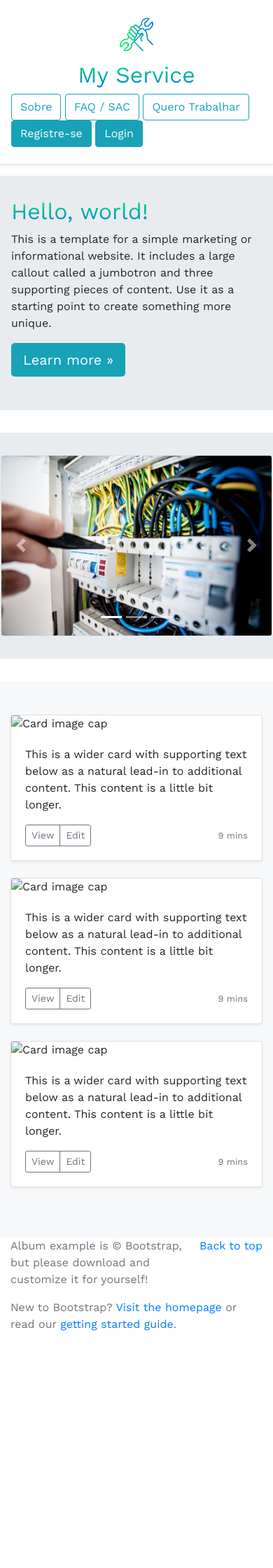
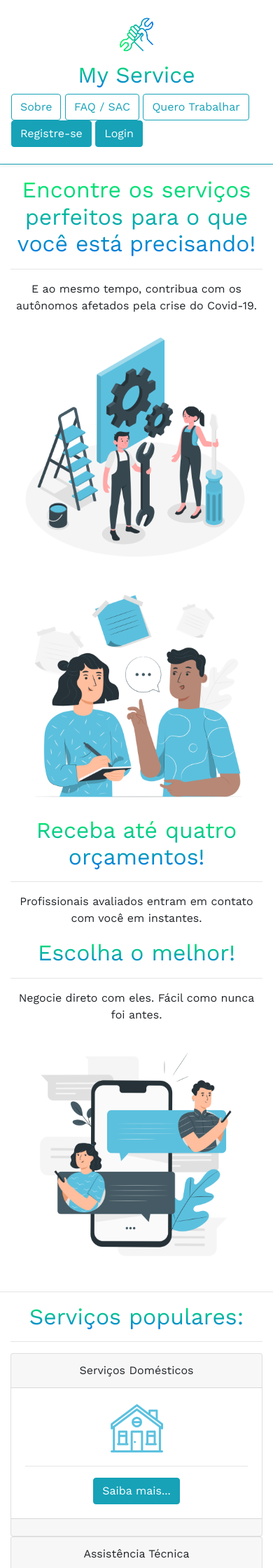
Before and after one commit to abdielmartins/myservice, a Django app: page / in a window 390 px wide; the page is wider, and only the part inside the window is pictured. Shown: the top 2240 px of that part at 70% size. Before the commit the page ends 1901 px from the top of that part, so only its background shows below. Run offline with Django 3.2, Linux system fonts and the light colour scheme; some libraries are stand-ins or nearby versions.

Commit message:
finished homepage

```diff
--- a/myservice/static/css/styles.css
+++ b/myservice/static/css/styles.css
@@ -8,3 +8,11 @@ body {
     -webkit-background-clip: text;
     -webkit-text-fill-color: transparent;
 }
+
+.carousel-indicators li {
+    background-color: #5bc0de;
+}
+
+.carousel-indicators .active {
+    background-color: #292b2c;
+}
--- a/templates/home.html
+++ b/templates/home.html
@@ -23,7 +23,7 @@
   <body>
 
     <header>
-        <div class="d-flex flex-column flex-md-row align-items-center p-3 px-md-4 mb-3 bg-white border-bottom shadow-sm">
+        <div class="d-flex flex-column flex-md-row align-items-center p-3 px-md-4 mb-3 bg-white border-bottom border-info shadow-sm">
             <img class="" src="{% static "images/myservice.png" %}" alt="" width="72" height="72">
             <h5 class="my-0 mr-md-auto" id="gradient">My Service</h5>
             <nav class="my-2 my-md-0 mr-md-3">
@@ -37,107 +37,117 @@
     </header>
 
     <main role="main">
-    <div class="row">
-      <div class="jumbotron col-md-6">
-          <div class="container">
-            <h1 class="display-3" id="gradient">Hello, world!</h1>
-            <p>This is a template for a simple marketing or informational website. It includes a large callout called a jumbotron and three supporting pieces of content. Use it as a starting point to create something more unique.</p>
-            <p><a class="btn btn-info btn-lg" href="#" role="button">Learn more &raquo;</a></p>
-          </div>
+    <div class="row align-items-center">
+      <div class="col-md-2"></div>
+      <div class="col-md-4">
+        <div class="container text-center">
+            <h1 class="display-3" id="gradient">Encontre os serviços perfeitos para o que você está precisando!</h1>
+            <hr>
+            <p> E ao mesmo tempo, contribua com os autônomos afetados pela crise do Covid-19. </p>
+        </div>
       </div>
-      <div class="jumbotron col-md-6">
-        <div id="carouselExampleIndicators" class="carousel slide" data-ride="carousel">
-          <ol class="carousel-indicators">
-            <li data-target="#carouselExampleIndicators" data-slide-to="0" class="active"></li>
-            <li data-target="#carouselExampleIndicators" data-slide-to="1"></li>
-            <li data-target="#carouselExampleIndicators" data-slide-to="2"></li>
-          </ol>
-          <div class="carousel-inner">
-            <div class="carousel-item active">
-              <img class="d-block w-100 rounded border" src="{% static "images/service1.jpg" %}" alt="First slide">
-            </div>
-            <div class="carousel-item">
-              <img class="d-block w-100 rounded border" src="{% static "images/service2.jpg" %}" alt="Second slide">
-            </div>
-            <div class="carousel-item">
-              <img class="d-block w-100 rounded border" src="{% static "images/service3.jpg" %}" alt="Third slide">
+      <div class="col-md-4">
+        <div class="text-center">
+          <img src="{% static 'images/maintence.png' %}" class="rounded img-fluid" width="350">
+        </div>
+      </div>
+      <div class="col-md-2"></div>
+    </div>
+    <div class="row align-items-center">
+      <div class="col-md-2"></div>
+      <div class="col-md-4">
+        <div class="text-center">
+          <img src="{% static 'images/schedule.png' %}" class="rounded img-fluid" width="350">
+        </div>
+      </div>
+      <div class="col-md-4">
+        <div class="container text-center">
+            <h1 class="display-3" id="gradient">Receba até quatro orçamentos!</h1>
+            <hr>
+            <p> Profissionais avaliados entram em contato com você em instantes. </p>
+        </div>
+      </div>
+      <div class="col-md-2"></div>
+    </div>
+    <div class="row align-items-center">
+      <div class="col-md-2"></div>
+      <div class="col-md-4">
+        <div class="container text-center">
+            <h1 class="display-3" id="gradient">Escolha o melhor!</h1>
+            <hr>
+            <p> Negocie direto com eles. Fácil como nunca foi antes. </p>
+        </div>
+      </div>
+      <div class="col-md-4">
+        <div class="text-center">
+          <img src="{% static 'images/chat.png' %}" class="rounded img-fluid" width="350">
+        </div>
+      </div>
+      <div class="col-md-2"></div>
+    </div>
+    <hr>
+    </main>
+    <div class="container text-center">
+      <h1 class="display-3" id="gradient">Serviços populares:</h1>
+      <hr>
+    </div>
+    <div class="container text-center">
+      <div class="row">
+        <div class="col-sm-3">
+          <div class="card text-center">
+            <div class="card-header">  Serviços Domésticos  </div>
+              <div class="card-body">
+              <img src="{% static 'images/home.png' %}" class="rounded img-fluid" width="75">
+              <hr>
+              <a href="#" class="btn btn-info">Saiba mais...</a>
+              </div>
+              <div class="card-footer text-muted"> </div>
             </div>
           </div>
-          <a class="carousel-control-prev" href="#carouselExampleIndicators" role="button" data-slide="prev">
-            <span class="carousel-control-prev-icon" aria-hidden="true"></span>
-            <span class="sr-only">Previous</span>
-          </a>
-          <a class="carousel-control-next" href="#carouselExampleIndicators" role="button" data-slide="next">
-            <span class="carousel-control-next-icon" aria-hidden="true"></span>
-            <span class="sr-only">Next</span>
-          </a>
-        </div>
-      </div>
-    </div>
-
-      <div class="album py-5 bg-light">
-        <div class="container">
-
-          <div class="row">
-            <div class="col-md-4">
-              <div class="card mb-4 shadow-sm">
-                <img class="card-img-top" data-src="holder.js/100px225?theme=thumb&bg=55595c&fg=eceeef&text=Thumbnail" alt="Card image cap">
-                <div class="card-body">
-                  <p class="card-text">This is a wider card with supporting text below as a natural lead-in to additional content. This content is a little bit longer.</p>
-                  <div class="d-flex justify-content-between align-items-center">
-                    <div class="btn-group">
-                      <button type="button" class="btn btn-sm btn-outline-secondary">View</button>
-                      <button type="button" class="btn btn-sm btn-outline-secondary">Edit</button>
-                    </div>
-                    <small class="text-muted">9 mins</small>
-                  </div>
-                </div>
+        <div class="col-sm-3">
+          <div class="card text-center">
+            <div class="card-header">  Assistência Técnica </div>
+              <div class="card-body">
+              <img src="{% static 'images/technical.png' %}" class="rounded img-fluid" width="75">
+              <hr>
+              <a href="#" class="btn btn-info">Saiba mais...</a>
               </div>
+              <div class="card-footer text-muted"> </div>
             </div>
-            <div class="col-md-4">
-              <div class="card mb-4 shadow-sm">
-                <img class="card-img-top" data-src="holder.js/100px225?theme=thumb&bg=55595c&fg=eceeef&text=Thumbnail" alt="Card image cap">
-                <div class="card-body">
-                  <p class="card-text">This is a wider card with supporting text below as a natural lead-in to additional content. This content is a little bit longer.</p>
-                  <div class="d-flex justify-content-between align-items-center">
-                    <div class="btn-group">
-                      <button type="button" class="btn btn-sm btn-outline-secondary">View</button>
-                      <button type="button" class="btn btn-sm btn-outline-secondary">Edit</button>
-                    </div>
-                    <small class="text-muted">9 mins</small>
-                  </div>
-                </div>
+          </div>
+        <div class="col-sm-3">
+          <div class="card text-center">
+            <div class="card-header">  Design e Technologia  </div>
+              <div class="card-body">
+              <img src="{% static 'images/design.png' %}" class="rounded img-fluid" width="75">
+              <hr>
+              <a href="#" class="btn btn-info">Saiba mais...</a>
               </div>
+              <div class="card-footer text-muted"> </div>
             </div>
-            <div class="col-md-4">
-              <div class="card mb-4 shadow-sm">
-                <img class="card-img-top" data-src="holder.js/100px225?theme=thumb&bg=55595c&fg=eceeef&text=Thumbnail" alt="Card image cap">
-                <div class="card-body">
-                  <p class="card-text">This is a wider card with supporting text below as a natural lead-in to additional content. This content is a little bit longer.</p>
-                  <div class="d-flex justify-content-between align-items-center">
-                    <div class="btn-group">
-                      <button type="button" class="btn btn-sm btn-outline-secondary">View</button>
-                      <button type="button" class="btn btn-sm btn-outline-secondary">Edit</button>
-                    </div>
-                    <small class="text-muted">9 mins</small>
-                  </div>
-                </div>
+          </div>
+        <div class="col-sm-3">
+          <div class="card text-center">
+            <div class="card-header">  Reformas  </div>
+              <div class="card-body">
+              <img src="{% static 'images/reform.png' %}" class="rounded img-fluid" width="75">
+              <hr>
+              <a href="#" class="btn btn-info">Saiba mais...</a>
               </div>
+              <div class="card-footer text-muted"> </div>
             </div>
           </div>
         </div>
       </div>
-
-    </main>
-
+    </div>
+    <hr>
     <footer class="text-muted">
       <div class="container">
         <p class="float-right">
-          <a href="#">Back to top</a>
+          <a href="#">Voltar ao inicio</a>
         </p>
-        <p>Album example is &copy; Bootstrap, but please download and customize it for yourself!</p>
-        <p>New to Bootstrap? <a href="../../">Visit the homepage</a> or read our <a href="../../getting-started/">getting started guide</a>.</p>
-      </div>
+        <p>&copy; 2020, MyService Serviços de Internet. CNPJ 11.111.111/0001-11 - Av. Presidente, 1000 - Curitiba/SP - Brasil</p>
+        </div>
     </footer>
 
     <!-- Bootstrap core JavaScript
```
Also changed, not shown: myservice/static/images/chat.png (added), myservice/static/images/design.png (added), myservice/static/images/home.png (added), myservice/static/images/maintence.png (added), myservice/static/images/reform.png (added), myservice/static/images/schedule.png (added), myservice/static/images/service1.jpg (deleted), myservice/static/images/service2.jpg (deleted), myservice/static/images/service3.jpg (deleted), myservice/static/images/technical.png (added), myservice/static/images/worker.png (added).
